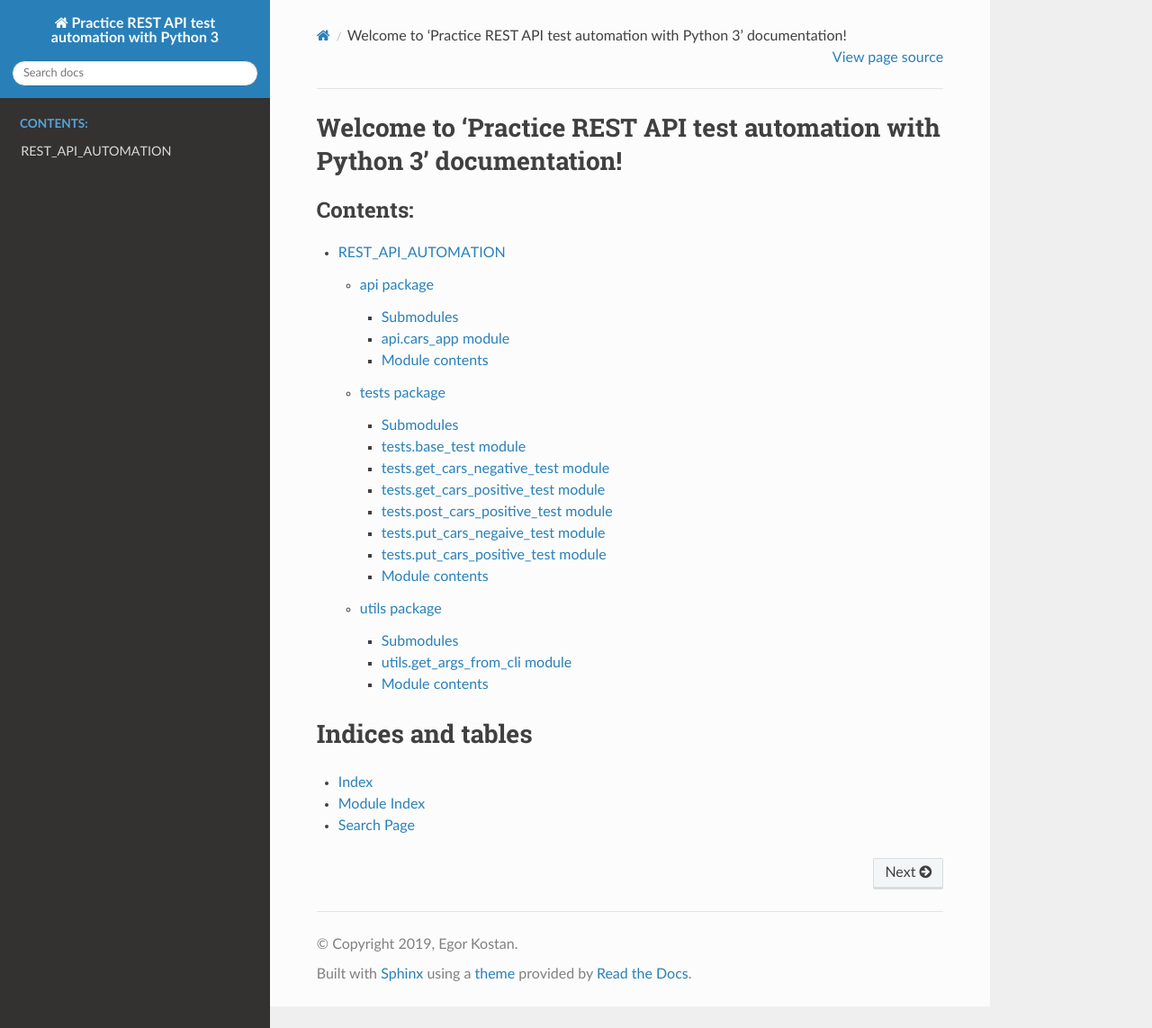
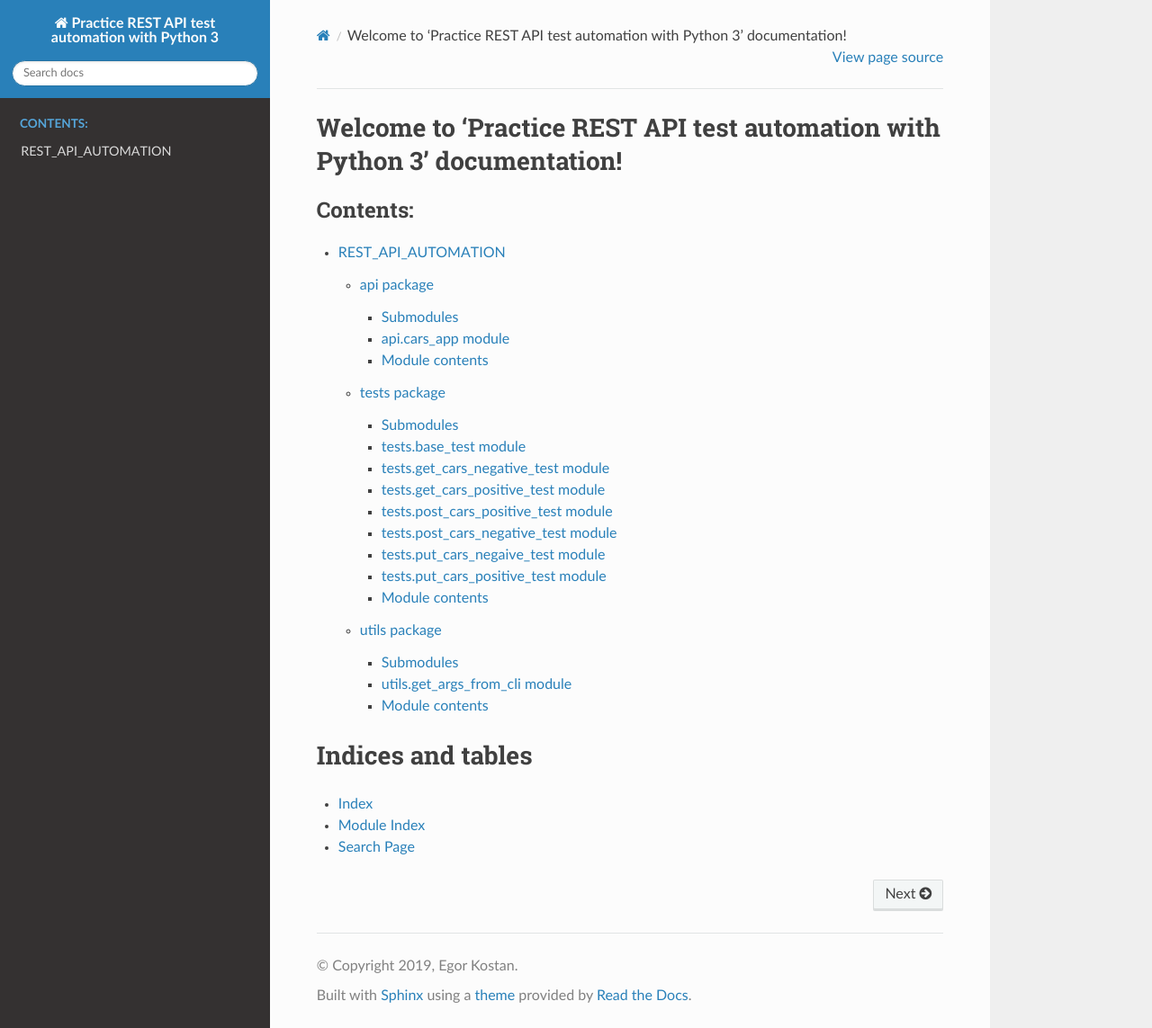
Before and after one commit to ikostan/REST_API_AUTOMATION, a Sphinx documentation site: the page built from docs/index.rst, in a window 1280 px wide and 1143 px high. Shown: the whole window at 90% size. Built offline with Sphinx 7.4.7 and the Read the Docs theme 2.0.0, drawn with Linux system fonts in a browser that asks for light colours.

Commit message:
Update tests.rst

```diff
--- a/docs/tests.rst
+++ b/docs/tests.rst
@@ -36,6 +36,14 @@ tests.post\_cars\_positive\_test module
    :undoc-members:
    :show-inheritance:
 
+tests.post\_cars\_negative\_test module
+---------------------------------------
+
+.. automodule:: tests.post_cars_negative_test
+   :members:
+   :undoc-members:
+   :show-inheritance:
+
 tests.put\_cars\_negaive\_test module
 -------------------------------------
 
```
